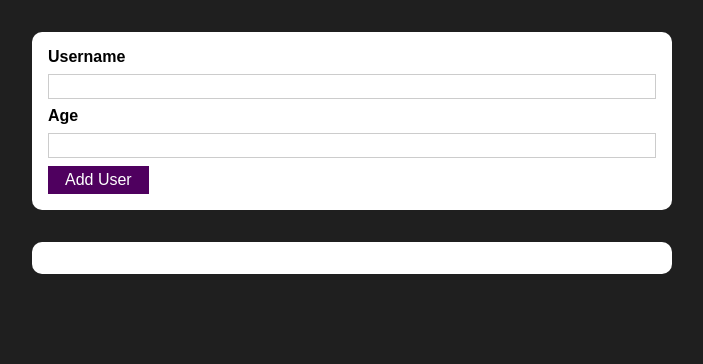
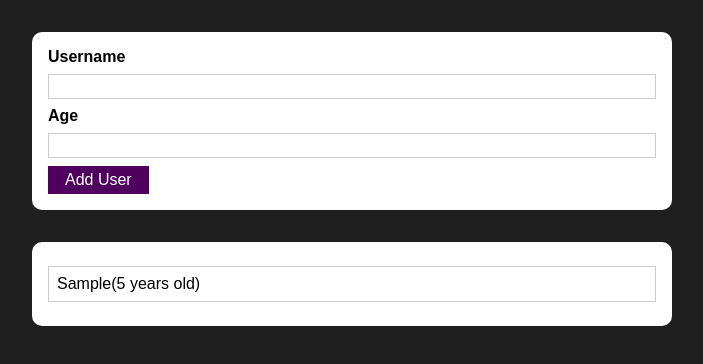
Before and after one commit to saurabh-r1/project-task1, a React (Create React App) app: page / in a window 1280 px wide. Both pictures are taken after typing "Sample", "5" into the empty fields and a click on the button "Add User". Shown: the top 364 px of the page, without its empty margins (288-991 px from the left). Built offline with nearby package versions, Linux system fonts and the light colour scheme.

Commit message:
managing userlist

```diff
--- a/src/App.js
+++ b/src/App.js
@@ -1,21 +1,22 @@
-import React from "react";
+import React, {useState} from "react";
 import AddUser from "./components/Users/AddUser";
 import UserList from "./components/Users/UserList";
 
 
 const App=()=>{
-  // const [userDetails,setUserDetails]= useState([
-  //   {username:'Saurabh', age:24},
-  //   {username:'Sachin', age:19},
-  //   {username:'Amit', age:29},
-  //   {username:'Abhishek', age:28}
-  // ])
+  const [userList,setUserList]= useState([]);
+
+  const addUserHandler=(uName, uAge)=>{
+    setUserList((prevUsersList)=>{
+      return [...prevUsersList, {name:uName, age:uAge, id:Math.random().toString()}]
+    });
+  }
 
 
   return(
     <div>
-      <AddUser/>
-      <UserList users={[]} />
+      <AddUser onAddUser={addUserHandler}/>
+      <UserList users={userList} />
     </div>
 
   )
--- a/src/components/Users/AddUser.js
+++ b/src/components/Users/AddUser.js
@@ -15,7 +15,7 @@
     if (enteredAge < 1) {
       return;
     }
-    console.log(enteredUserName, enteredAge);
+    props.onAddUser(enteredUserName, enteredAge);
     setEnteredUserName("");
     setEnteredAge("");
   };
--- a/src/components/Users/UserList.js
+++ b/src/components/Users/UserList.js
@@ -8,7 +8,7 @@
     <Card className="users">
       <ul>
         {props.users.map((user) => (
-          <li>
+          <li key={user.id}>
             {user.name}({user.age} years old)
           </li>
         ))}
```
